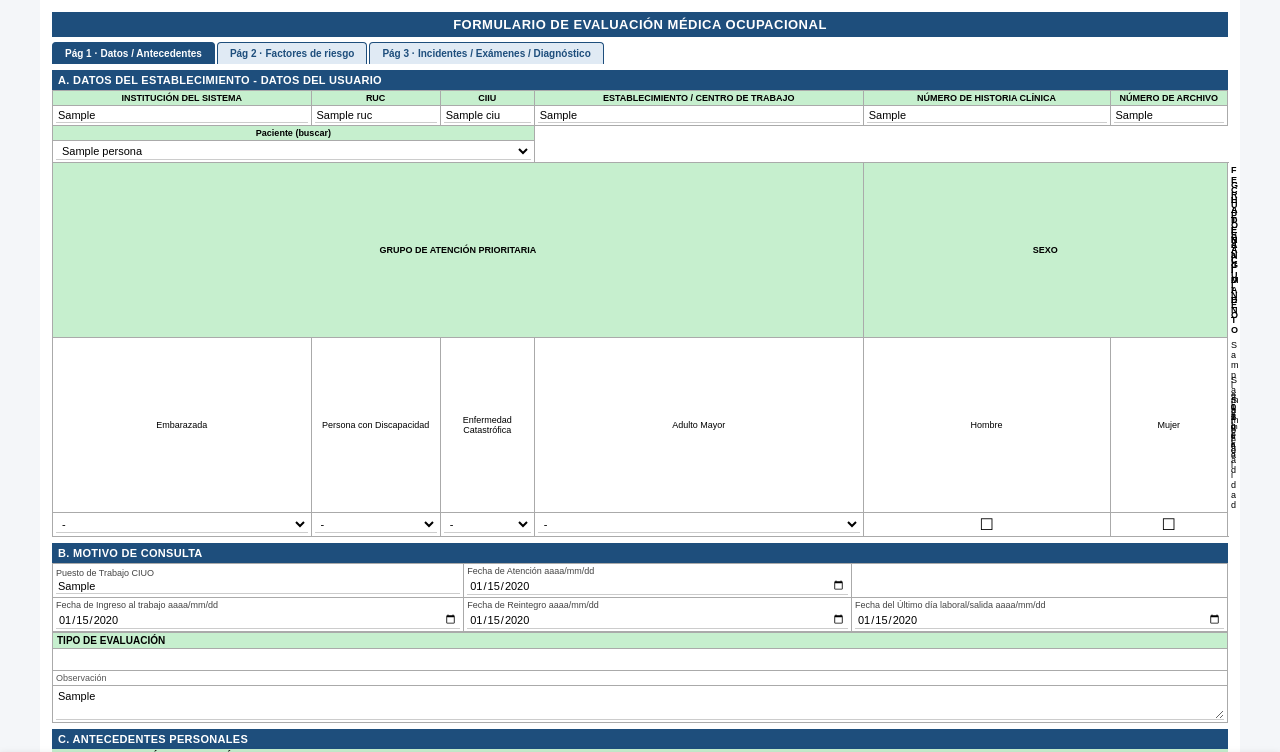
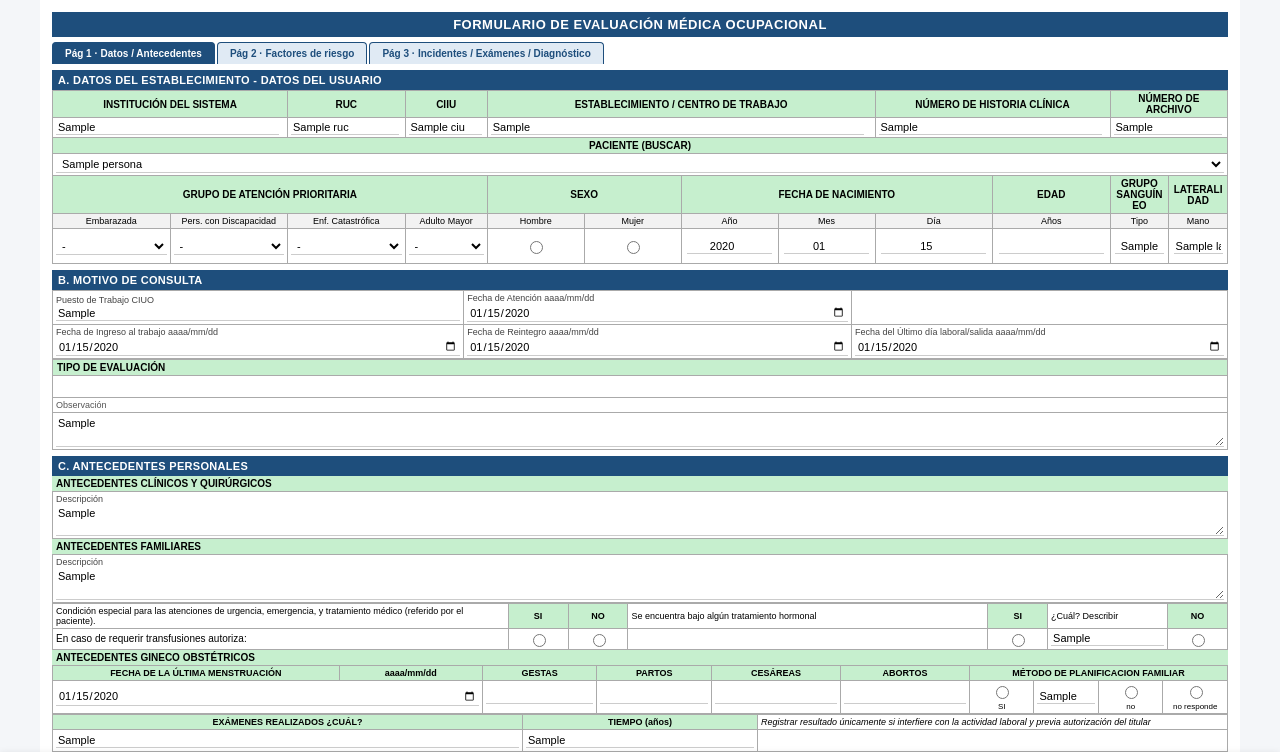
Before and after one commit to jidrovoc27/factupro, a Django app: template templates/sistemamedico/evaluacionmedica/evaluacion_tabs.html in a window 1280 px wide. Shown: the top 752 px of the page. Run offline with Django 4.2, Linux system fonts and the light colour scheme; the template is opened without the code that fills it: most values are stand-ins (such as "Sample title", 1, 10 or a date in 2020).

Commit message:
Actualización - add y edit evaluación

```diff
--- a/templates/sistemamedico/evaluacionmedica/evaluacion_tabs.html
+++ b/templates/sistemamedico/evaluacionmedica/evaluacion_tabs.html
@@ -33,77 +33,77 @@
             <!-- A. DATOS DEL ESTABLECIMIENTO -->
             <div class="section">
                 <div class="sec-title">A. DATOS DEL ESTABLECIMIENTO - DATOS DEL USUARIO</div>
-                <table>
-                    <tr>
-                        <td style="width:22%" class="col-hdr">INSTITUCIÓN DEL SISTEMA</td>
-                        <td style="width:11%" class="col-hdr">RUC</td>
-                        <td style="width:8%" class="col-hdr">CIIU</td>
-                        <td style="width:28%" class="col-hdr">ESTABLECIMIENTO / CENTRO DE TRABAJO</td>
-                        <td style="width:21%" class="col-hdr">NÚMERO DE HISTORIA CLÍNICA</td>
-                        <td style="width:10%" class="col-hdr">NÚMERO DE ARCHIVO</td>
-                    </tr>
-                    <tr>
-                        <td><input class="fi" name="institucion_sistema"
-                                   value="{{ ev.institucion_sistema|default_if_none:'' }}"></td>
-                        <td><input class="fi" name="ruc" value="{{ ev.ruc|default_if_none:'' }}"></td>
-                        <td><input class="fi" name="ciu" value="{{ ev.ciu|default_if_none:'' }}"></td>
-                        <td><input class="fi" name="establecimiento_trabajo"
-                                   value="{{ ev.establecimiento_trabajo|default_if_none:'' }}"></td>
-                        <td><input class="fi" name="numero_historia_clinica"
-                                   value="{{ ev.numero_historia_clinica|default_if_none:'' }}"></td>
-                        <td><input class="fi" name="numero_archivo" value="{{ ev.numero_archivo|default_if_none:'' }}">
-                        </td>
-                    </tr>
-
-                    <!-- Persona — select2 -->
-                    <tr>
-                        <td colspan="3" class="col-hdr">Paciente (buscar)</td>
-                    </tr>
-                    <tr>
-                        <td colspan="3">
-                            <!-- Select2 igual que tu form actual -->
+                <table style="width:100%; border-collapse: collapse; font-family: Arial, sans-serif;" border="1">
+                    <tr class="col-hdr"
+                        style="background-color: #e2efda; text-align: center; font-size: 11px; font-weight: bold;">
+                        <td class="sub-title bold" colspan="2" style="width:20%">INSTITUCIÓN DEL SISTEMA</td>
+                        <td class="sub-title bold" style="width:10%">RUC</td>
+                        <td class="sub-title bold" style="width:7%">CIIU</td>
+                        <td class="sub-title bold" colspan="4" style="width:33%">ESTABLECIMIENTO / CENTRO DE TRABAJO</td>
+                        <td class="sub-title bold" colspan="2" style="width:20%">NÚMERO DE HISTORIA CLÍNICA</td>
+                        <td class="sub-title bold" colspan="2" style="width:10%">NÚMERO DE ARCHIVO</td>
+                    </tr>
+                    <tr>
+                        <td colspan="2"><input class="fi" name="institucion_sistema"
+                                               value="{{ ev.institucion_sistema|default_if_none:'' }}"
+                                               style="width:98%"></td>
+                        <td><input class="fi" name="ruc" value="{{ ev.ruc|default_if_none:'' }}" style="width:98%"></td>
+                        <td><input class="fi" name="ciu" value="{{ ev.ciu|default_if_none:'' }}" style="width:98%"></td>
+                        <td colspan="4"><input class="fi" name="establecimiento_trabajo"
+                                               value="{{ ev.establecimiento_trabajo|default_if_none:'' }}"
+                                               style="width:98%"></td>
+                        <td colspan="2"><input class="fi" name="numero_historia_clinica"
+                                               value="{{ ev.numero_historia_clinica|default_if_none:'' }}"
+                                               style="width:98%"></td>
+                        <td colspan="2"><input class="fi" name="numero_archivo"
+                                               value="{{ ev.numero_archivo|default_if_none:'' }}" style="width:98%">
+                        </td>
+                    </tr>
+
+                    <tr>
+                        <td class="sub-title bold" colspan="12" class="col-hdr"
+                            style="text-align: center; font-weight: bold;">Paciente (buscar)
+                        </td>
+                    </tr>
+                    <tr>
+                        <td colspan="12">
                             <input type="hidden" name="persona" id="id_persona"
                                    value="{{ ev.persona_id|default_if_none:'' }}">
                             <select id="id_persona_select2" class="fi" style="width:100%">
                                 {% if ev.persona %}
                                     <option value="{{ ev.persona.id }}"
-                                            selected>{{ ev.persona.nombres_completos }}</option>
-                                {% endif %}
+                                            selected>{{ ev.persona.nombres_completos }}</option>{% endif %}
                             </select>
                         </td>
                     </tr>
 
-                    <!-- Grupo atención / Sexo / Fecha nac / Grupo sanguíneo / Lateralidad -->
-                    <tr>
-                        <td colspan="4" class="col-hdr">GRUPO DE ATENCIÓN PRIORITARIA</td>
-                        <td colspan="2" class="col-hdr">SEXO</td>
-                        <td colspan="3" class="col-hdr" style="width:18%">FECHA DE NACIMIENTO</td>
-                        <td class="col-hdr" style="width:5%">Edad</td>
-                        <td class="col-hdr" style="width:20%">GRUPO SANGUÍNEO</td>
-                        <td class="col-hdr" style="width:14%">LATERALIDAD</td>
-                    </tr>
-                    <tr style="font-size:9px; text-align:center">
-                        <td style="width:7%">Embarazada</td>
-                        <td style="width:7%">Persona con Discapacidad</td>
-                        <td style="width:7%">Enfermedad Catastrófica</td>
-                        <td style="width:5%">Adulto Mayor</td>
+                    <tr style="background-color: #e2efda; text-align: center; font-size: 10px; font-weight: bold;">
+                        <td class="sub-title bold" colspan="4">GRUPO DE ATENCIÓN PRIORITARIA</td>
+                        <td class="sub-title bold" colspan="2">SEXO</td>
+                        <td class="sub-title bold" colspan="3">FECHA DE NACIMIENTO</td>
+                        <td class="sub-title bold">EDAD</td>
+                        <td class="sub-title bold">GRUPO SANGUÍNEO</td>
+                        <td class="sub-title bold">LATERALIDAD</td>
+                    </tr>
+
+                    <tr style="font-size: 9px; text-align: center; background-color: #f2f2f2;">
+                        <td>Embarazada</td>
+                        <td>Pers. con Discapacidad</td>
+                        <td>Enf. Catastrófica</td>
+                        <td>Adulto Mayor</td>
                         <td style="width:6%">Hombre</td>
                         <td style="width:6%">Mujer</td>
-                        <td style="width:6%"
-                            id="disp_anio">{{ ev.persona.fecha_nacimiento|date:"Y"|default_if_none:'' }}<br><span
-                                style="font-size:8px">año</span></td>
-                        <td style="width:6%" id="disp_mes">{{ ev.persona.fecha_nacimiento|date:"m"|default_if_none:'' }}<br><span
-                                style="font-size:8px">mes</span></td>
-                        <td style="width:6%" id="disp_dia">{{ ev.persona.fecha_nacimiento|date:"d"|default_if_none:'' }}<br><span
-                                style="font-size:8px">día</span></td>
-                        <td style="width:5%" id="disp_edad">{{ ev.persona.edad|default_if_none:'' }}</td>
-                        <td id="disp_gsanguineo"
-                            style="width:20%">{{ ev.persona.grupo_sanguineo|default_if_none:'' }}</td>
-                        <td id="disp_lateralidad" style="width:14%">{{ ev.persona.lateralidad|default_if_none:'' }}</td>
-                    </tr>
-                    <tr style="text-align:center">
-                        <td>
-                            <select class="fi w-2" name="gap_embarazada">
+                        <td style="width:6%">Año</td>
+                        <td style="width:4%">Mes</td>
+                        <td style="width:4%">Día</td>
+                        <td style="width:6%">Años</td>
+                        <td style="width:10%">Tipo</td>
+                        <td style="width:10%">Mano</td>
+                    </tr>
+
+                    <tr style="text-align: center; height: 35px;">
+                        <td>
+                            <select class="fi" name="gap_embarazada" style="width:100%">
                                 <option value="">-</option>
                                 <option value="1"
                                         {% if ev.grupo_atencion_prioritaria_embarazada == 1 %}selected{% endif %}>SI
@@ -114,51 +114,64 @@
                             </select>
                         </td>
                         <td>
-                            <select class="fi" name="gap_discapacidad">
+                            <select class="fi" name="gap_discapacidad" style="width:100%">
                                 <option value="">-</option>
                                 <option value="1"
-                                        {% if ev.grupo_atencion_prioritaria_discapacidad == 1 %}selected{% endif %}>
-                                    SI
+                                        {% if ev.grupo_atencion_prioritaria_discapacidad == 1 %}selected{% endif %}>SI
                                 </option>
                                 <option value="2"
-                                        {% if ev.grupo_atencion_prioritaria_discapacidad == 2 %}selected{% endif %}>
-                                    NO
+                                        {% if ev.grupo_atencion_prioritaria_discapacidad == 2 %}selected{% endif %}>NO
                                 </option>
                             </select>
                         </td>
                         <td>
-                            <select class="fi" name="gap_catastrofica">
+                            <select class="fi" name="gap_catastrofica" style="width:100%">
                                 <option value="">-</option>
                                 <option value="1"
-                                        {% if ev.grupo_atencion_prioritaria_catastrofica == 1 %}selected{% endif %}>
-                                    SI
+                                        {% if ev.grupo_atencion_prioritaria_catastrofica == 1 %}selected{% endif %}>SI
                                 </option>
                                 <option value="2"
-                                        {% if ev.grupo_atencion_prioritaria_catastrofica == 2 %}selected{% endif %}>
-                                    NO
+                                        {% if ev.grupo_atencion_prioritaria_catastrofica == 2 %}selected{% endif %}>NO
                                 </option>
                             </select>
                         </td>
                         <td>
-                            <select class="fi" name="gap_adulto_mayor">
+                            <select class="fi" name="gap_adulto_mayor" style="width:100%">
                                 <option value="">-</option>
                                 <option value="1"
-                                        {% if ev.grupo_atencion_prioritaria_adulto_mayor == 1 %}selected{% endif %}>
-                                    SI
+                                        {% if ev.grupo_atencion_prioritaria_adulto_mayor == 1 %}selected{% endif %}>SI
                                 </option>
                                 <option value="2"
-                                        {% if ev.grupo_atencion_prioritaria_adulto_mayor == 2 %}selected{% endif %}>
-                                    NO
+                                        {% if ev.grupo_atencion_prioritaria_adulto_mayor == 2 %}selected{% endif %}>NO
                                 </option>
                             </select>
                         </td>
-                        <!-- Sexo (solo lectura desde persona) -->
-                        <td id="disp_sexo_h">{% if ev.persona.sexo == 'M' %}☑{% else %}☐{% endif %}</td>
-                        <td id="disp_sexo_m">{% if ev.persona.sexo == 'F' %}☑{% else %}☐{% endif %}</td>
-                        <td colspan="3"></td>
-                        <td></td>
-                        <td></td>
-                        <td></td>
+
+                        <td><input type="radio" name="sexo" value="M" {% if ev.persona.sexo == 'M' %}checked{% endif %}>
+                        </td>
+                        <td><input type="radio" name="sexo" value="F" {% if ev.persona.sexo == 'F' %}checked{% endif %}>
+                        </td>
+
+                        <td><input type="number" class="fi" name="nacimiento_anio" placeholder="AAAA"
+                                   value="{{ ev.persona.fecha_nacimiento|date:'Y' }}"
+                                   style="width:95%; text-align:center"></td>
+                        <td><input type="number" class="fi" name="nacimiento_mes" placeholder="MM"
+                                   value="{{ ev.persona.fecha_nacimiento|date:'m' }}"
+                                   style="width:95%; text-align:center"></td>
+                        <td><input type="number" class="fi" name="nacimiento_dia" placeholder="DD"
+                                   value="{{ ev.persona.fecha_nacimiento|date:'d' }}"
+                                   style="width:95%; text-align:center"></td>
+
+                        <td><input type="number" class="fi" name="edad" value="{{ ev.persona.edad }}"
+                                   style="width:95%; text-align:center"></td>
+
+                        <td><input type="text" class="fi" name="grupo_sanguineo"
+                                   value="{{ ev.persona.grupo_sanguineo|default_if_none:'' }}"
+                                   style="width:95%; text-align:center"></td>
+
+                        <td><input type="text" class="fi" name="lateralidad"
+                                   value="{{ ev.persona.lateralidad|default_if_none:'' }}"
+                                   style="width:95%; text-align:center"></td>
                     </tr>
                 </table>
             </div>
@@ -209,18 +222,23 @@
                         <td></td>
                         {% for tipo_evaluacion in TIPO_EVALUACION_CHOICES %}
                             <td>
-                            <div class="cb-group"><input type="radio" name="tipo_evaluacion" value="{{ tipo_evaluacion.0 }}"
+                                <div class="cb-group"><input type="radio" name="tipo_evaluacion"
+                                                             value="{{ tipo_evaluacion.0 }}"
                                                              {% if ev.tipo_evaluacion == tipo_evaluacion.0 %}checked{% endif %}>
                                 </div>
                             </td>
                         {% endfor %}
                     </tr>
                     <tr>
-                        <td colspan="{{ TIPO_EVALUACION_CHOICES|length|add:1 }}" style="font-size:9px; color:#555">Observación</td>
-                    </tr>
-                    <tr>
-                        <td colspan="{{ TIPO_EVALUACION_CHOICES|length|add:1 }}"><textarea class="fi" name="motivo_consulta"
-                                                  rows="2">{{ ev.motivo_consulta|default_if_none:'' }}</textarea></td>
+                        <td colspan="{{ TIPO_EVALUACION_CHOICES|length|add:1 }}" style="font-size:9px; color:#555">
+                            Observación
+                        </td>
+                    </tr>
+                    <tr>
+                        <td colspan="{{ TIPO_EVALUACION_CHOICES|length|add:1 }}"><textarea class="fi"
+                                                                                           name="motivo_consulta"
+                                                                                           rows="2">{{ ev.motivo_consulta|default_if_none:'' }}</textarea>
+                        </td>
                     </tr>
                 </table>
             </div>
```
Lines whose indentation alone changed are shown as unchanged.
